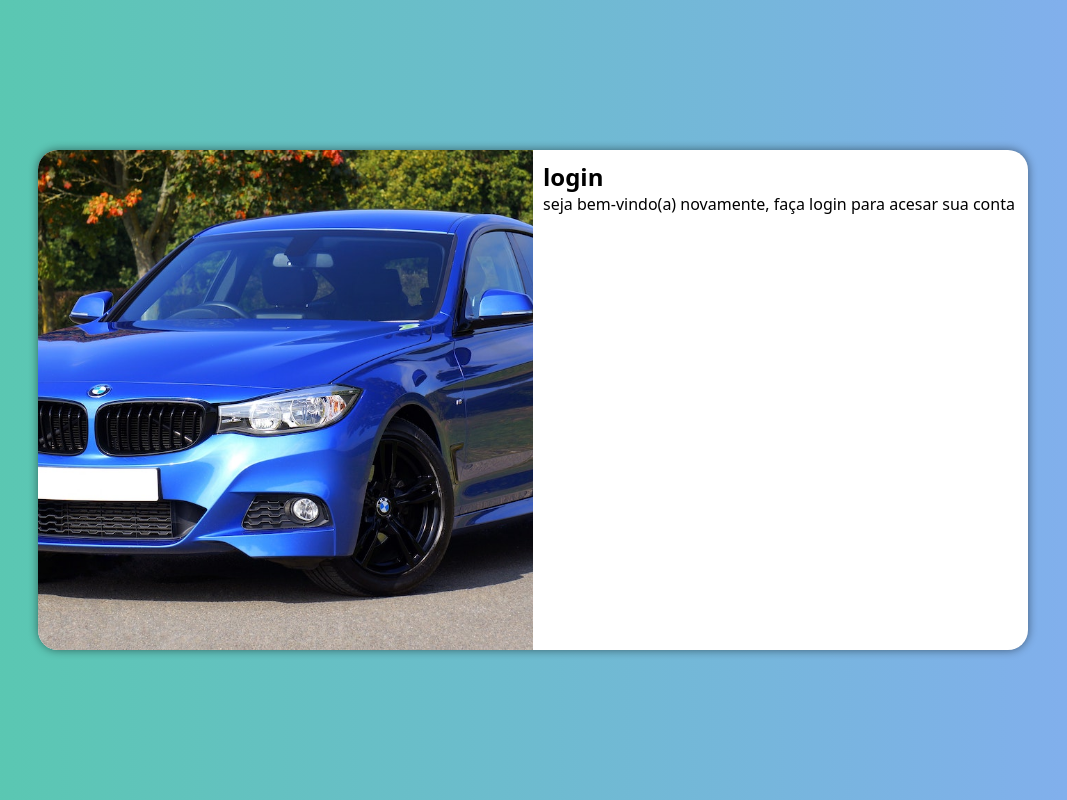
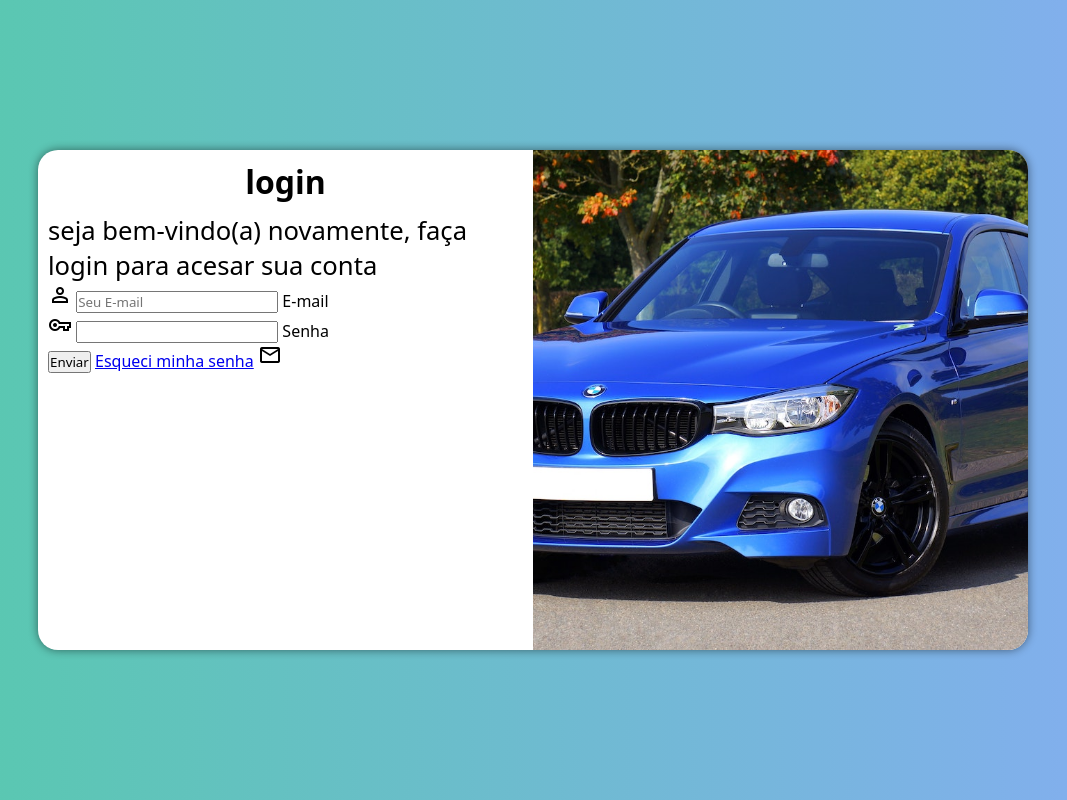
Before and after one commit to eduardodev145/projeto-login, a plain HTML site: page index.html in a window 1280 px wide. Shown: the whole page, without its empty margins (107-1174 px from the left). Drawn offline with nearby package versions, Linux system fonts and the light colour scheme.

Commit message:
adicionei o formulario

```diff
--- a/estilos/media-query.css
+++ b/estilos/media-query.css
@@ -21,6 +21,16 @@
     body{
         background-image: linear-gradient(to right, rgba(0, 255, 42, 0.24), #85ADF2);
     }
+
+    div#formulario > h1{
+        font-size: 2em;
+    }
+
+
+    div#formulario > p{
+        font-size: 1.2em;
+    }
+
 }
 
 @media screen and (min-width:950px) {
@@ -33,16 +43,24 @@
     }
 
     section#login >div#imagem{
-        float: left;
+        float: right;
         width: 50%;
         height: 100%;
 
     }
 
     section#login > div#formulario{
-        float: right;
+        float: left;
         width: 50%;
     }
 
+    div#formulario > h1{
+        font-size: 2em;
+    }
+
+
+    div#formulario > p{
+        font-size: 1.6em;
+    }
 
 }
--- a/estilos/style.css
+++ b/estilos/style.css
@@ -37,7 +37,7 @@ section#login{
     transform: translate(-50%, -50%);
     overflow: hidden;
     background-color: white;
-    width: 250px;
+    width: 260px;
     height: 500px;
     border-radius: 20px;
     box-shadow: 0px 0px 10px rgba(0, 0, 0, 0.493);
@@ -58,3 +58,14 @@ section#login > div#formulario{
     padding: 10px;
 
 }
+
+div#formulario > h1{
+    text-align: center;
+    margin-bottom: 10px;
+
+
+}
+
+div#formulario > p{
+    font-size: 0.8em;
+}
--- a/index.html
+++ b/index.html
@@ -4,6 +4,7 @@
     <meta charset="UTF-8">
     <meta name="viewport" content="width=device-width, initial-scale=1.0">
     <title>login</title>
+    <link rel="stylesheet" href="https://fonts.googleapis.com/css2?family=Material+Symbols+Outlined:opsz,wght,FILL,GRAD@24,400,0,0" />
     <link rel="stylesheet" href="estilos/style.css">
     <link rel="stylesheet" href="estilos/media-query.css">
 </head>
@@ -17,7 +18,23 @@
             <div id="formulario">
                 <h1>login</h1>
                 <p>seja bem-vindo(a) novamente, faça login para acesar sua conta</p>
-                <form action="login.php" method="post">
+                <form action="login.php" method="post" autocomplete="on">
+                    <div id="campo">
+                        <span class="material-symbols-outlined">person</span>
+                        <input type="email" name="mail" id="ilogin" placeholder="Seu E-mail" autocomplete="email" required maxlength="20">
+                        <label for="ilogin">E-mail</label>
+                    </div>
+
+                    <div id="campo">
+                        <span class="material-symbols-outlined">vpn_key</span>
+                        <input type="password" name="senha" id="isenha" autocomplete="current-password" required minlength="8" maxlength="20">
+                        <label for="isenha">Senha</label>
+                    </div>
+
+                    <input type="submit" value="Enviar">
+                    <a href="esqueci.html">Esqueci minha senha</a>
+                    <span class="material-symbols-outlined">mail</span>
+
 
                 </form>
 
```
